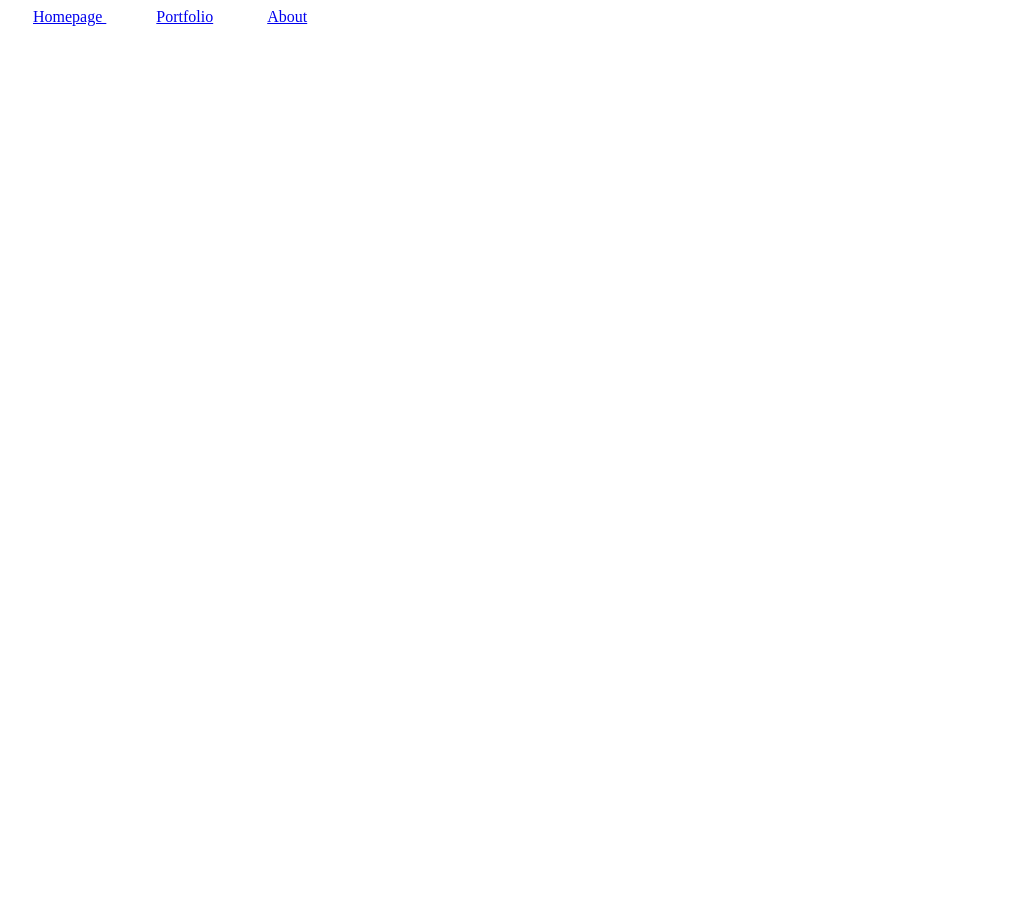
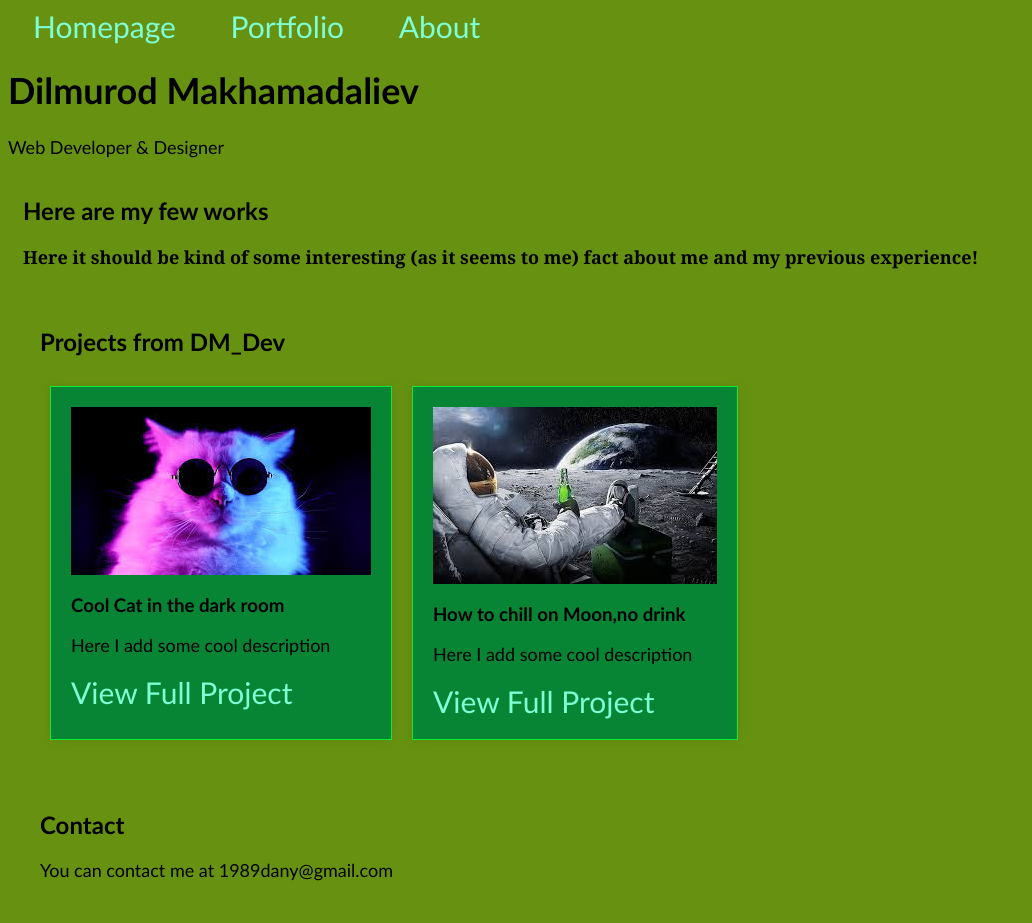
Before and after one commit to Dilik/Block9Portfolio1.github.io, a plain HTML site: page about.html in a window 1280 px wide. Shown: the whole page, without its empty margins (0-1032 px from the left). Before the commit the page ends 800 px from the top, so only its background shows below. Drawn offline with Linux system fonts and the light colour scheme.

Commit message:
13th commit

```diff
--- a/about.html
+++ b/about.html
@@ -1,6 +1,47 @@
 <html>
     <head>
-        <title>My1stPortfolio</title>
+        <title>About</title>
+        <link rel="stylesheet" href="./styles.css">
     </head>
     <body>
-        <nav> <p>  <a style="margin: 25px;" href="./index.html">Homepage </a> <a style="margin: 25px;" href="./portfolio.html"> Portfolio</a> <a style="margin: 25px;" href="./about.html">About</a></p></nav>
+        <nav> <p>  <a style="margin: 25px;" href="./index.html">Homepage</a> <a style="margin: 25px;" href="./portfolio.html"> Portfolio</a> <a style="margin: 25px;" href="./about.html">About</a></p></nav>
+
+
+            <header>
+                <h1>Dilmurod Makhamadaliev</h1>
+                <p>Web Developer & Designer</p>
+            </header>
+
+
+            <div class="container" id="about">
+                <h2>Here are my few works </h2>
+                <p>Here it should be kind of some interesting (as it seems to me) fact about me and my previous experience!</p>
+            </div>
+
+            <div class="container" id="portfolio">
+                <h2>Projects from DM_Dev</h2>
+                <div class="portfolio">
+                    <div class="project">
+                        <img src="./img/3.jpeg" alt="Project 1">
+                        <h3>Cool Cat in the dark room</h3>
+                        <p>Here I add some cool description</p>
+                        <a href="coolcat.com">View Full Project</a>
+                    </div>
+                    <div class="project">
+                        <img src="./img/9.jpeg" alt="Project 2">
+                        <h3>How to chill on Moon,no drink</h3>
+                        <p>Here I add some cool description</p>
+                        <a href="chillonmoon.com">View Full Project</a>
+                    </div>
+                </div>
+            </div>
+
+            <div class="container" id="contact">
+                <h2>Contact</h2>
+                <p>You can contact me at 1989dany@gmail.com</p>
+            </div>
+
+
+
+    </body>
+</html>
--- a/styles.css
+++ b/styles.css
@@ -6,9 +6,6 @@ a{
     text-decoration: none;
     color: aquamarine;
     font-size: 30px;
-}
-hr{
-    background: gray;
 }
 #container{
     position: relative;
@@ -35,6 +32,7 @@ hr{
     width: 200px;
     height: 200px;
     border-radius: 33%;
+    margin: 20px;
 }
 #name{
     font-size: 35px;
@@ -55,3 +53,46 @@ hr{
     font-weight: bold;
     font-family: 'Trebuchet MS', 'Lucida Sans Unicode', 'Lucida Grande', 'Lucida Sans', Arial, sans-serif;
 }
+
+
+nav li {
+    margin: 10px;
+}
+
+.container {
+    max-width: 1200px;
+    margin: 0 auto;
+    padding: 20px;
+}
+
+h1 {
+    font-size: 36px;
+}
+
+p {
+    font-size: 18px;
+}
+
+.portfolio {
+    display: flex;
+    flex-wrap: wrap;
+}
+
+.project {
+    background-color: #fff;
+    margin: 10px;
+    padding: 20px;
+    border: 1px solid #ddd;
+    box-shadow: 0 0 10px rgba(0, 0, 0, 0.1);
+}
+img {
+    max-width: 100%;
+    height: auto;
+}
+.project {
+    background-color: #078535;
+    margin: 10px;
+    padding: 20px;
+    border: 1px solid #0beb34;
+    box-shadow: 0 0 10px rgba(0, 0, 0, 0.1);
+}
```
Also changed, not shown: index.html (+21 -44 lines), portfolio.html (+3 -2 lines), img/1.jpeg (added), img/2.jpeg (added), img/3.jpeg (added), img/4.avif (added), img/5.jpeg (added), img/6.jpeg (added), img/7.jpeg (added), img/8.jpeg (added), img/9.jpeg (added), img/download.jpeg (added), 1 other file.
